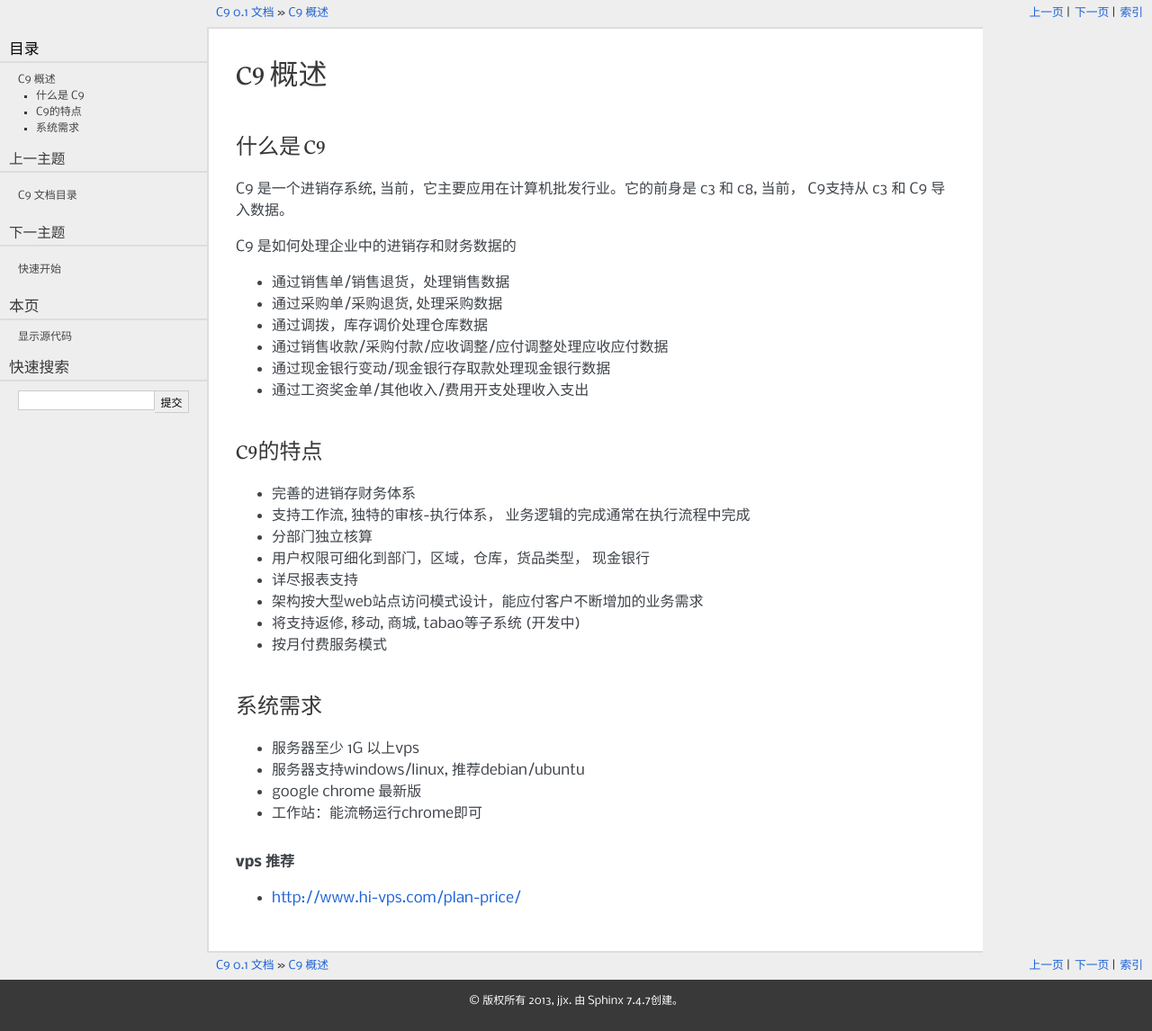
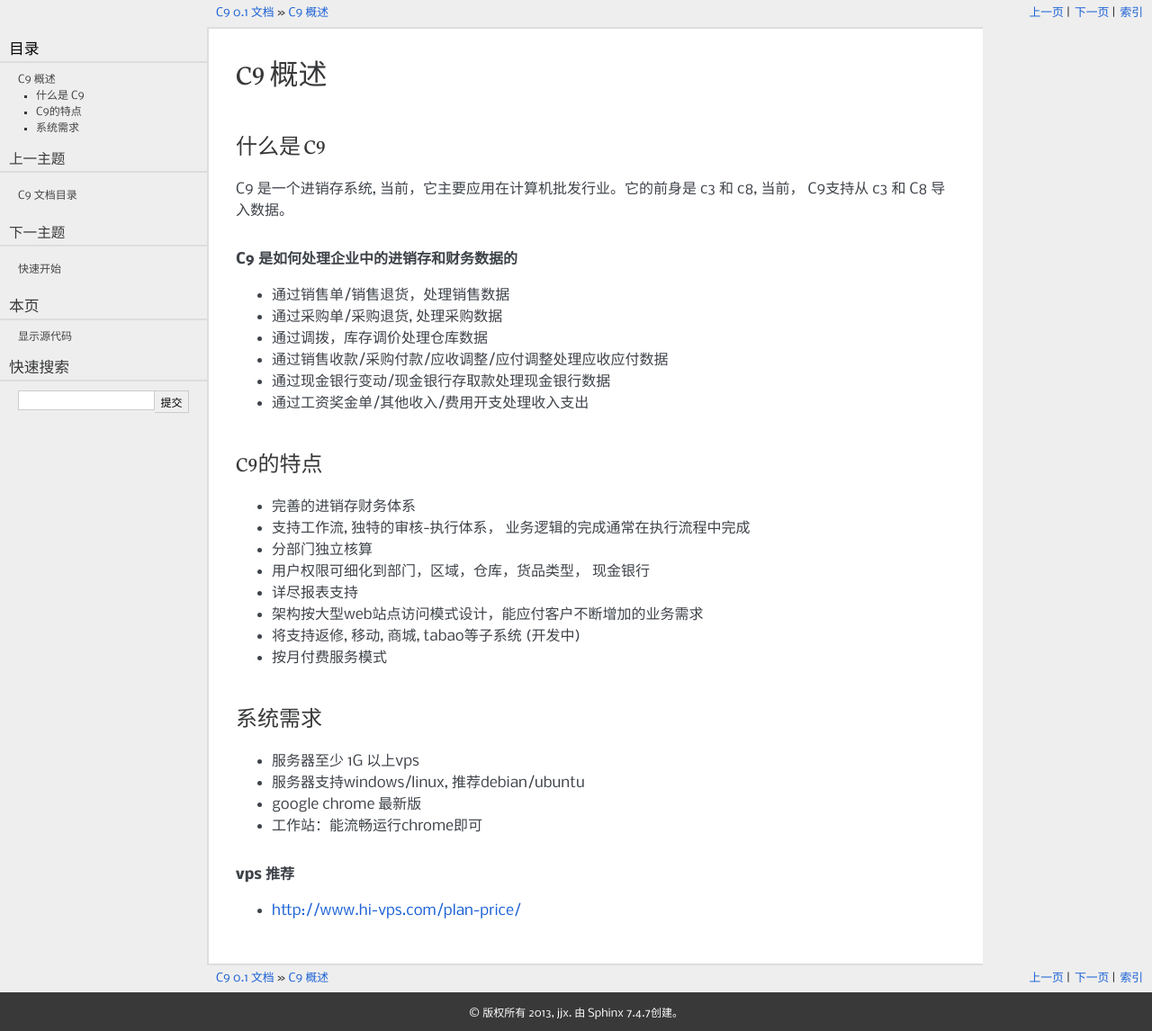
Before and after one commit to kingctan/c9, a Sphinx documentation site: the page built from source/intro.rst, in a window 1280 px wide. Shown: the whole page at 90% size. Built offline with Sphinx 7.4.7, drawn with Linux system fonts in a browser that asks for light colours.

Commit message:
'update'

```diff
--- a/source/changelog.rst
+++ b/source/changelog.rst
@@ -1,5 +1,9 @@
 更新日志
 ------------------------
+.. rubric:: 2013-5-27
+
+* 禁止移动浏览器 缩放
+* 将编号/名称/拼音的编号去掉
 
 .. rubric:: 2013-5-26
 
--- a/source/intro.rst
+++ b/source/intro.rst
@@ -4,9 +4,9 @@
 什么是 C9
 ================
 
-C9 是一个进销存系统, 当前，它主要应用在计算机批发行业。它的前身是 c3 和 c8, 当前， C9支持从 c3 和 C9 导入数据。
+C9 是一个进销存系统, 当前，它主要应用在计算机批发行业。它的前身是 c3 和 c8, 当前， C9支持从 c3 和 C8 导入数据。
 
-C9 是如何处理企业中的进销存和财务数据的
+.. rubric:: C9 是如何处理企业中的进销存和财务数据的
 
 * 通过销售单/销售退货，处理销售数据
 * 通过采购单/采购退货, 处理采购数据
--- a/source/todo.rst
+++ b/source/todo.rst
@@ -7,5 +7,5 @@
 * 移除角色时显示确认
 * 新增地区 节点显示不正常
 * 查看合作伙伴 关闭 是否启用
-* 将编号/名称/拼音的编号去掉(销售单)
 * 修改销售收款/采购付款的选择框
+* 统一搜索图标
```
